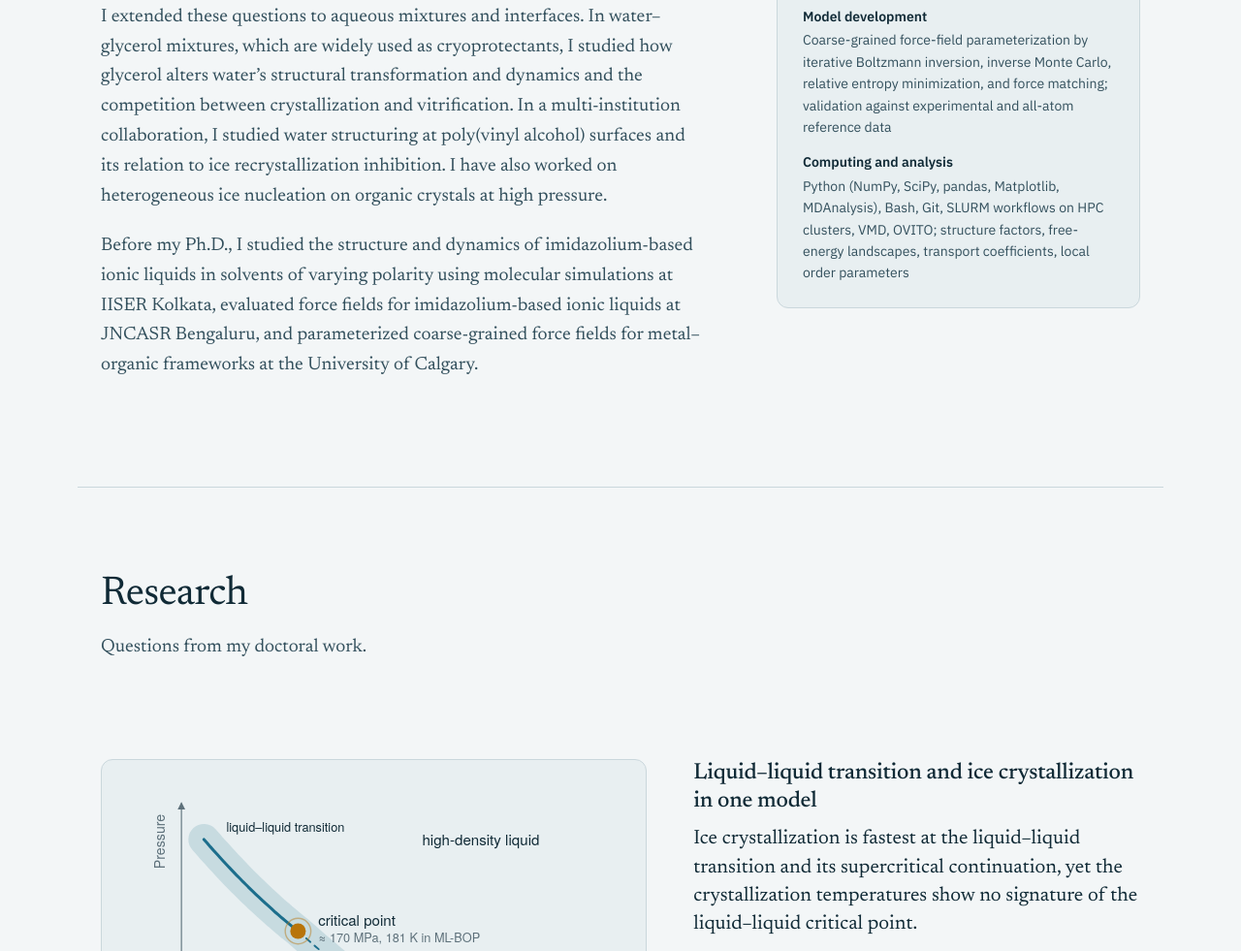
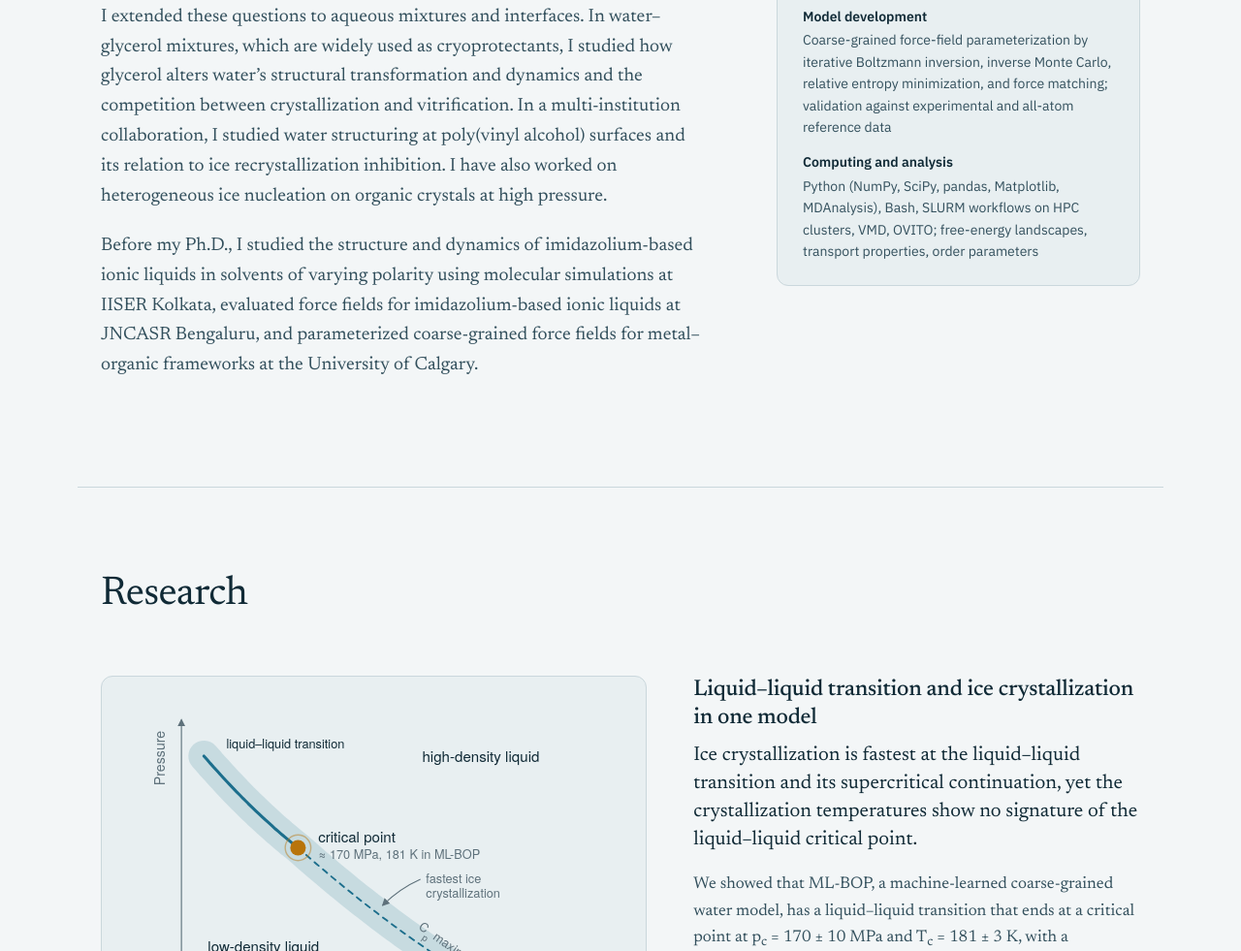
Before and after one commit to rajatk-161/rajatk-161.github.io, a plain HTML site: page index.html in a window 1280 px wide. Shown: the part 1140-2121 px from the top of the page at 97% size. Drawn offline with Linux system fonts and the light colour scheme; no server answers.

Commit message:
Update computing and analysis section in index.html
Removed 'parameterization by iterative Boltzmann inversion' and updated terms for clarity.

```diff
--- a/index.html
+++ b/index.html
@@ -102,7 +102,7 @@
             <dt>Model development</dt>
             <dd>Coarse-grained force-field parameterization by iterative Boltzmann inversion, inverse Monte Carlo, relative entropy minimization, and force matching; validation against experimental and all-atom reference data</dd>
             <dt>Computing and analysis</dt>
-            <dd>Python (NumPy, SciPy, pandas, Matplotlib, MDAnalysis), Bash, Git, SLURM workflows on HPC clusters, VMD, OVITO; structure factors, free-energy landscapes, transport coefficients, local order parameters</dd>
+            <dd>Python (NumPy, SciPy, pandas, Matplotlib, MDAnalysis), Bash, SLURM workflows on HPC clusters, VMD, OVITO; free-energy landscapes, transport properties, order parameters</dd>
           </dl>
         </aside>
       </div>
@@ -111,7 +111,6 @@
     <!-- ============================================================ RESEARCH -->
     <section class="section wrap" id="research" aria-labelledby="research-h">
       <h2 id="research-h">Research</h2>
-      <p class="section-intro">Questions from my doctoral work.</p>
 
       <article class="project">
         <figure class="project-fig">
```
